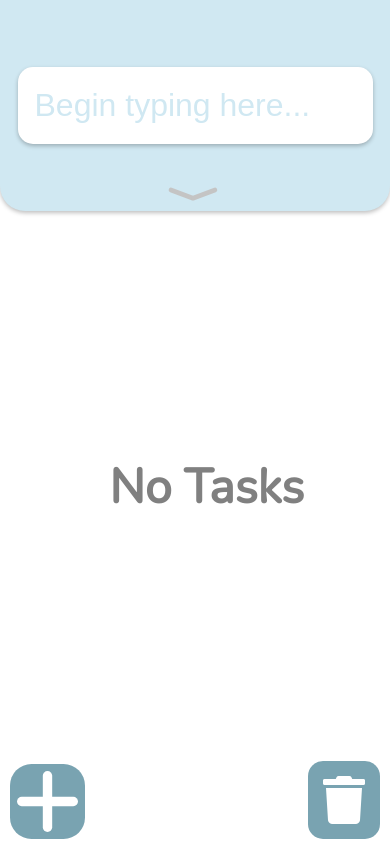
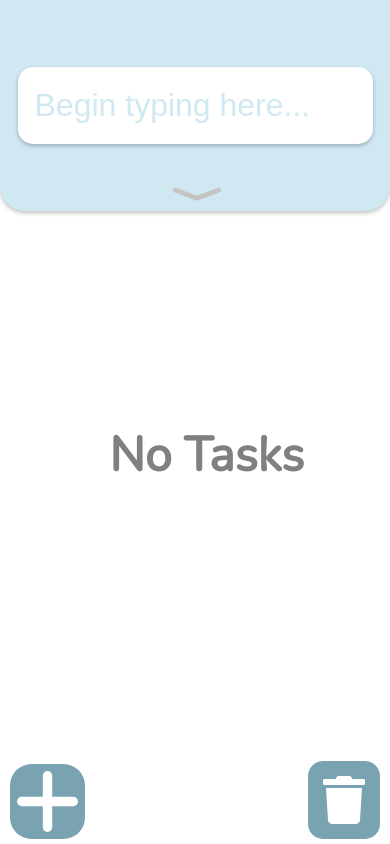
Before and after one commit to Davidathatch/AP_CS_Final, a plain HTML site: page index.html in a window 390 px wide. Drawn offline with nearby package versions, Linux system fonts and the light colour scheme.

Commit message:
Add files via upload

```diff
--- a/app.js
+++ b/app.js
@@ -160,6 +160,7 @@ function closeDropdown(){
     header.classList.remove("headerOpen")
     dropdownArrow.classList.remove("dropdownArrowOpen")
     sideBar.classList.remove("sidebarOpen")
+    // document.querySelector("html, body").style.toggle.overflowX
 
     for(let x=0; x < sectionButton.length; x++){
         sectionButton[x].classList.remove("sectionButtonOpen")
@@ -304,6 +305,7 @@ dropdownArrow.addEventListener("click", function(){
     header.classList.toggle("headerOpen")
     dropdownArrow.classList.toggle("dropdownArrowOpen")
     sideBar.classList.toggle("sidebarOpen")
+    // document.querySelector("html, body").style.toggle.overflowX
 
     for(let x=0; x < sectionButton.length; x++){
         sectionButton[x].classList.toggle("sectionButtonOpen")
--- a/style.css
+++ b/style.css
@@ -261,8 +261,14 @@ header {
 @media (max-width: 700px) {
   body {
     width: 100%;
-    height: 100%;
-    overflow: hidden;
+    height: 100vh;
+  }
+
+  html {
+    overflow-x: hidden;
+  }
+  body {
+    position: relative;
   }
 
   main {
@@ -382,6 +388,7 @@ header {
     position: absolute;
     top: 50%;
     left: 28%;
+    margin: 0;
   }
 
   /* DROPDOWN ARROW */
@@ -390,12 +397,13 @@ header {
     height: 100%;
     width: 100%;
     z-index: 1;
+    overflow: hidden;
   }
   .dropdownArrow {
     position: absolute;
     display: inline;
     bottom: 10px;
-    right: 44%;
+    right: 43%;
     width: 50px;
   }
   .dropdownArrowOpen {
```
